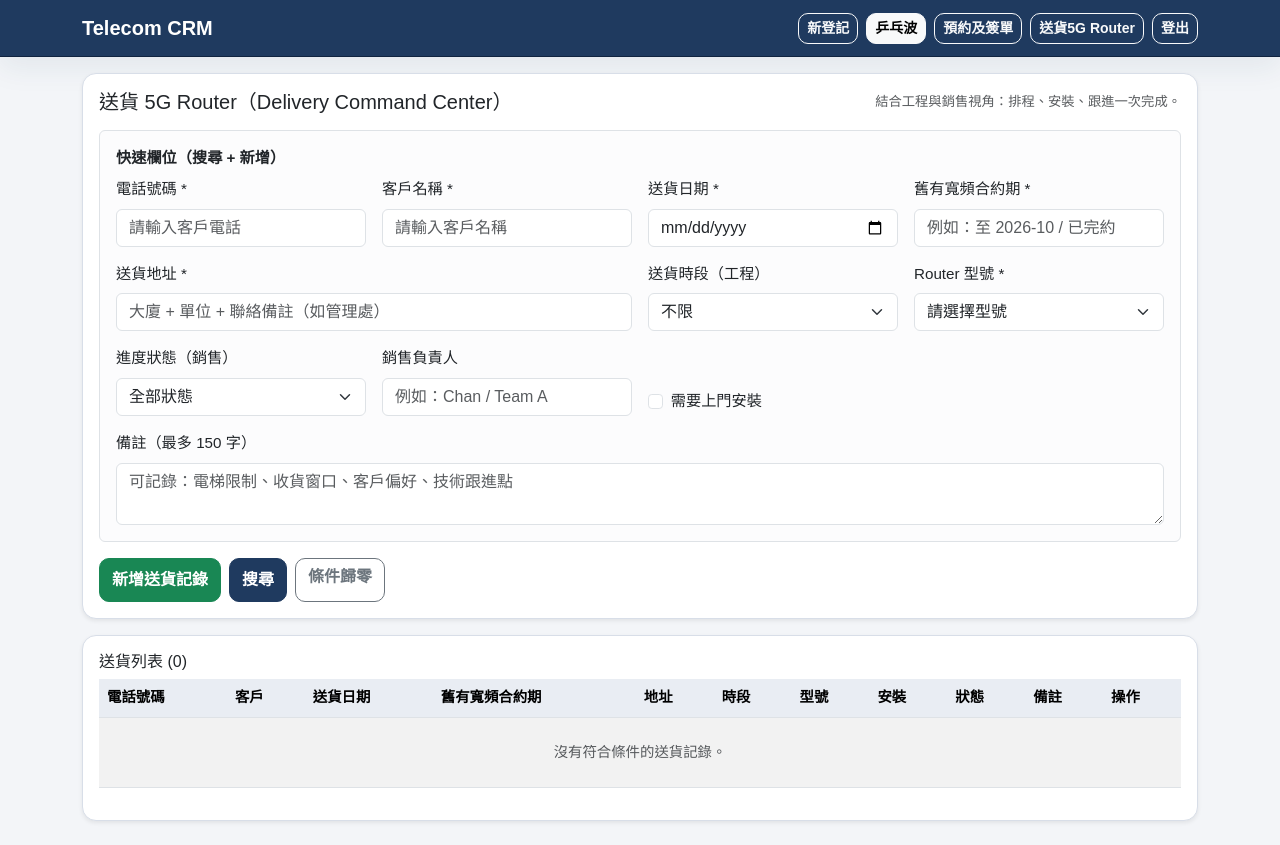
After one commit to japanandykeung1979-tech/super-duper-tribble, a Flask app: page /router-delivery in a window 1280 px wide. The commit adds this page. Run offline with Flask 3, Linux system fonts and the light colour scheme; the visitor is signed in with stand-in values (Sample User, id 1); data that the repository does not hold is empty.

Commit message:
Add 5G router delivery management tab and workflows

```diff
--- a/app.py
+++ b/app.py
@@ -31,6 +31,9 @@ PLAN_OPTIONS = ["5G Basic", "5G Premium", "4.5G Value", "Family Plan", "Data SIM
 TIME_OPTIONS = ["AM", "PM"]
 APPOINTMENT_TELECOM_OPTIONS = ["CSL", "SmarTone", "中國移動", "3HK", "中國聯通", "電訊數碼"]
 APPOINTMENT_OTHER_COMPANY_OPTIONS = ["SmarTone", "CSL", "China Mobile", "中國聯通", "電訊數碼", "其他"]
+ROUTER_MODEL_OPTIONS = ["5G Router Lite", "5G Router Pro", "5G Router Max"]
+DELIVERY_TIME_SLOT_OPTIONS = ["09:00-13:00", "13:00-18:00", "18:00-21:00"]
+DELIVERY_STATUS_OPTIONS = ["待確認", "已約送貨", "已送達", "需技術跟進", "已取消"]
 DATE_FIELDS = ["contract_end_date", "transfer_out_date", "start_date", "replacement_date"]
 MNP_REQUIRED_FIELDS = [
     "english_name",
@@ -119,6 +122,26 @@ def init_db() -> None:
         """
     )
 
+    db.execute(
+        """
+        CREATE TABLE IF NOT EXISTS router_deliveries (
+            id INTEGER PRIMARY KEY AUTOINCREMENT,
+            phone_number TEXT NOT NULL,
+            customer_name TEXT NOT NULL,
+            delivery_address TEXT NOT NULL,
+            delivery_date TEXT,
+            old_broadband_contract_period TEXT,
+            preferred_time_slot TEXT,
+            router_model TEXT NOT NULL,
+            requires_installation INTEGER NOT NULL DEFAULT 0,
+            sales_owner TEXT,
+            status TEXT NOT NULL DEFAULT '待確認',
+            remark TEXT,
+            created_at TEXT NOT NULL
+        )
+        """
+    )
+
     existing_columns = {
         row[1] for row in db.execute("PRAGMA table_info(orders)").fetchall()
     }
@@ -149,6 +172,22 @@ def init_db() -> None:
         if column not in existing_appointment_columns:
             db.execute(f"ALTER TABLE appointments ADD COLUMN {column} {column_type}")
 
+    existing_router_columns = {
+        row[1] for row in db.execute("PRAGMA table_info(router_deliveries)").fetchall()
+    }
+    required_router_columns = {
+        "delivery_date": "TEXT",
+        "old_broadband_contract_period": "TEXT",
+        "preferred_time_slot": "TEXT",
+        "requires_installation": "INTEGER NOT NULL DEFAULT 0",
+        "sales_owner": "TEXT",
+        "status": "TEXT NOT NULL DEFAULT '待確認'",
+        "remark": "TEXT",
+    }
+    for column, column_type in required_router_columns.items():
+        if column not in existing_router_columns:
+            db.execute(f"ALTER TABLE router_deliveries ADD COLUMN {column} {column_type}")
+
     db.executescript(
         """
         CREATE INDEX IF NOT EXISTS idx_orders_created_at ON orders(created_at DESC);
@@ -163,6 +202,9 @@ def init_db() -> None:
         CREATE INDEX IF NOT EXISTS idx_appointments_created_at ON appointments(created_at DESC);
         CREATE INDEX IF NOT EXISTS idx_appointments_phone_number ON appointments(phone_number);
         CREATE INDEX IF NOT EXISTS idx_appointments_contract_end_date ON appointments(contract_end_date);
+        CREATE INDEX IF NOT EXISTS idx_router_deliveries_created_at ON router_deliveries(created_at DESC);
+        CREATE INDEX IF NOT EXISTS idx_router_deliveries_phone_number ON router_deliveries(phone_number);
+        CREATE INDEX IF NOT EXISTS idx_router_deliveries_delivery_date ON router_deliveries(delivery_date);
         """
     )
 
@@ -379,6 +421,81 @@ def insert_appointment(data: dict[str, Any]) -> None:
 def fetch_appointment(appointment_id: int) -> sqlite3.Row | None:
     db = get_db()
     return db.execute("SELECT * FROM appointments WHERE id = ?", (appointment_id,)).fetchone()
+
+
+def build_router_delivery_filters(args) -> tuple[str, list[Any]]:
+    query = "SELECT * FROM router_deliveries WHERE 1=1"
+    params: list[Any] = []
+
+    phone_number = args.get("phone_number", "").strip()
+    customer_name = args.get("customer_name", "").strip()
+    delivery_date = args.get("delivery_date", "").strip()
+    status = args.get("status", "").strip()
+    router_model = args.get("router_model", "").strip()
+    requires_installation = args.get("requires_installation", "").strip()
+    old_broadband_contract_period = args.get("old_broadband_contract_period", "").strip()
+    remark = args.get("remark", "").strip()
+
+    if phone_number:
+        query += " AND phone_number LIKE ?"
+        params.append(f"%{phone_number}%")
+    if customer_name:
+        query += " AND customer_name LIKE ?"
+        params.append(f"%{customer_name}%")
+    if delivery_date:
+        query += " AND delivery_date = ?"
+        params.append(delivery_date)
+    if status in DELIVERY_STATUS_OPTIONS:
+        query += " AND status = ?"
+        params.append(status)
+    if router_model in ROUTER_MODEL_OPTIONS:
+        query += " AND router_model = ?"
+        params.append(router_model)
+    if requires_installation in {"0", "1"}:
+        query += " AND requires_installation = ?"
+        params.append(int(requires_installation))
+    if old_broadband_contract_period:
+        query += " AND old_broadband_contract_period LIKE ?"
+        params.append(f"%{old_broadband_contract_period}%")
+    if remark:
+        query += " AND remark LIKE ?"
+        params.append(f"%{remark}%")
+
+    query += " ORDER BY CASE WHEN delivery_date IS NULL OR delivery_date = '' THEN 1 ELSE 0 END, delivery_date ASC, created_at DESC"
+    return query, params
+
+
+def insert_router_delivery(data: dict[str, Any]) -> None:
+    db = get_db()
+    db.execute(
+        """
+        INSERT INTO router_deliveries (
+            phone_number, customer_name, delivery_address, delivery_date,
+            old_broadband_contract_period, preferred_time_slot, router_model,
+            requires_installation, sales_owner, status, remark, created_at
+        ) VALUES (?, ?, ?, ?, ?, ?, ?, ?, ?, ?, ?, ?)
+        """,
+        (
+            data["phone_number"],
+            data["customer_name"],
+            data["delivery_address"],
+            data.get("delivery_date", ""),
+            data.get("old_broadband_contract_period", ""),
+            data.get("preferred_time_slot", ""),
+            data["router_model"],
+            data.get("requires_installation", 0),
+            data.get("sales_owner", ""),
+            data.get("status", "待確認"),
+            data.get("remark", "")[:150],
+            datetime.now().strftime("%Y-%m-%d %H:%M:%S"),
+        ),
+    )
+    db.commit()
+
+
+def fetch_router_delivery(delivery_id: int) -> sqlite3.Row | None:
+    db = get_db()
+    return db.execute("SELECT * FROM router_deliveries WHERE id = ?", (delivery_id,)).fetchone()
 
 
 def collect_form_data(form, required_fields: list[str]) -> dict[str, Any]:
@@ -982,6 +1099,179 @@ def export_appointments():
     )
 
 
+@app.route("/router-delivery", methods=["GET", "POST"])
+@login_required
+def router_delivery():
+    if request.method == "POST":
+        action = request.form.get("action", "search")
+
+        if action == "search":
+            search_params = {
+                "phone_number": request.form.get("phone_number", "").strip(),
+                "customer_name": request.form.get("customer_name", "").strip(),
+                "delivery_date": request.form.get("delivery_date", "").strip(),
+                "status": request.form.get("status", "").strip(),
+                "router_model": request.form.get("router_model", "").strip(),
+                "requires_installation": "1" if request.form.get("requires_installation") else "",
+                "old_broadband_contract_period": request.form.get("old_broadband_contract_period", "").strip(),
+                "remark": request.form.get("remark", "").strip(),
+            }
+            cleaned_params = {key: value for key, value in search_params.items() if value}
+            return redirect(url_for("router_delivery", **cleaned_params))
+
+        if action == "add":
+            form_data = {
+                "phone_number": request.form.get("phone_number", "").strip(),
+                "customer_name": request.form.get("customer_name", "").strip(),
+                "delivery_address": request.form.get("delivery_address", "").strip(),
+                "delivery_date": request.form.get("delivery_date", "").strip(),
+                "old_broadband_contract_period": request.form.get("old_broadband_contract_period", "").strip(),
+                "preferred_time_slot": request.form.get("preferred_time_slot", "").strip(),
+                "router_model": request.form.get("router_model", "").strip(),
+                "requires_installation": 1 if request.form.get("requires_installation") else 0,
+                "sales_owner": request.form.get("sales_owner", "").strip(),
+                "status": request.form.get("status", "").strip() or "待確認",
+                "remark": request.form.get("remark", "").strip()[:150],
+            }
+
+            if (
+                not form_data["phone_number"]
+                or not form_data["customer_name"]
+                or not form_data["delivery_address"]
+                or not form_data["delivery_date"]
+                or not form_data["old_broadband_contract_period"]
+                or form_data["router_model"] not in ROUTER_MODEL_OPTIONS
+                or form_data["status"] not in DELIVERY_STATUS_OPTIONS
+            ):
+                flash("請填妥必要欄位（電話、客戶、地址、送貨日期、舊有寬頻合約期）。", "danger")
+                return redirect(url_for("router_delivery", **request.args.to_dict(flat=False)))
+
+            if form_data["preferred_time_slot"] and form_data["preferred_time_slot"] not in DELIVERY_TIME_SLOT_OPTIONS:
+                flash("請選擇有效的送貨時段。", "danger")
+                return redirect(url_for("router_delivery", **request.args.to_dict(flat=False)))
+
+            insert_router_delivery(form_data)
+            flash("已新增 5G Router 送貨記錄。", "success")
+            return redirect(url_for("router_delivery", **request.args.to_dict(flat=False)))
+
+        flash("不支援的操作。", "danger")
+        return redirect(url_for("router_delivery", **request.args.to_dict(flat=False)))
+
+    query, params = build_router_delivery_filters(request.args)
+    db = get_db()
+    deliveries = db.execute(query, params).fetchall()
+    return render_template(
+        "router_delivery.html",
+        deliveries=deliveries,
+        router_model_options=ROUTER_MODEL_OPTIONS,
+        delivery_time_slots=DELIVERY_TIME_SLOT_OPTIONS,
+        delivery_status_options=DELIVERY_STATUS_OPTIONS,
+    )
+
+
+@app.route("/router-delivery/<int:delivery_id>/edit", methods=["GET", "POST"])
+@login_required
+def edit_router_delivery(delivery_id: int):
+    delivery = fetch_router_delivery(delivery_id)
+    if delivery is None:
+        flash("找不到該筆送貨記錄。", "danger")
+        return redirect(url_for("router_delivery"))
+
+    if request.method == "POST":
+        form_data = {
+            "phone_number": request.form.get("phone_number", "").strip(),
+            "customer_name": request.form.get("customer_name", "").strip(),
+            "delivery_address": request.form.get("delivery_address", "").strip(),
+            "delivery_date": request.form.get("delivery_date", "").strip(),
+            "old_broadband_contract_period": request.form.get("old_broadband_contract_period", "").strip(),
+            "preferred_time_slot": request.form.get("preferred_time_slot", "").strip(),
+            "router_model": request.form.get("router_model", "").strip(),
+            "requires_installation": 1 if request.form.get("requires_installation") else 0,
+            "sales_owner": request.form.get("sales_owner", "").strip(),
+            "status": request.form.get("status", "").strip(),
+            "remark": request.form.get("remark", "").strip()[:150],
+        }
+        if (
+            not form_data["phone_number"]
+            or not form_data["customer_name"]
+            or not form_data["delivery_address"]
+            or not form_data["delivery_date"]
+            or not form_data["old_broadband_contract_period"]
+            or form_data["router_model"] not in ROUTER_MODEL_OPTIONS
+            or form_data["status"] not in DELIVERY_STATUS_OPTIONS
+        ):
+            flash("資料不完整或包含無效欄位，請檢查後重試。", "danger")
+            return render_template(
+                "edit_router_delivery.html",
+                delivery=form_data,
+                delivery_id=delivery_id,
+                router_model_options=ROUTER_MODEL_OPTIONS,
+                delivery_time_slots=DELIVERY_TIME_SLOT_OPTIONS,
+                delivery_status_options=DELIVERY_STATUS_OPTIONS,
+            )
+
+        if form_data["preferred_time_slot"] and form_data["preferred_time_slot"] not in DELIVERY_TIME_SLOT_OPTIONS:
+            flash("請選擇有效的送貨時段。", "danger")
+            return render_template(
+                "edit_router_delivery.html",
+                delivery=form_data,
+                delivery_id=delivery_id,
+                router_model_options=ROUTER_MODEL_OPTIONS,
+                delivery_time_slots=DELIVERY_TIME_SLOT_OPTIONS,
+                delivery_status_options=DELIVERY_STATUS_OPTIONS,
+            )
+
+        db = get_db()
+        db.execute(
+            """
+            UPDATE router_deliveries
+            SET phone_number = ?, customer_name = ?, delivery_address = ?, delivery_date = ?,
+                old_broadband_contract_period = ?, preferred_time_slot = ?, router_model = ?,
+                requires_installation = ?, sales_owner = ?, status = ?, remark = ?
+            WHERE id = ?
+            """,
+            (
+                form_data["phone_number"],
+                form_data["customer_name"],
+                form_data["delivery_address"],
+                form_data["delivery_date"],
+                form_data["old_broadband_contract_period"],
+                form_data["preferred_time_slot"],
+                form_data["router_model"],
+                form_data["requires_installation"],
+                form_data["sales_owner"],
+                form_data["status"],
+                form_data["remark"],
+                delivery_id,
+            ),
+        )
+        db.commit()
+        flash("送貨記錄已更新。", "success")
+        return redirect(url_for("router_delivery"))
+
+    return render_template(
+        "edit_router_delivery.html",
+        delivery=delivery,
+        delivery_id=delivery_id,
+        router_model_options=ROUTER_MODEL_OPTIONS,
+        delivery_time_slots=DELIVERY_TIME_SLOT_OPTIONS,
+        delivery_status_options=DELIVERY_STATUS_OPTIONS,
+    )
+
+
+@app.post("/router-delivery/<int:delivery_id>/delete")
+@login_required
+def delete_router_delivery(delivery_id: int):
+    db = get_db()
+    cursor = db.execute("DELETE FROM router_deliveries WHERE id = ?", (delivery_id,))
+    db.commit()
+    if cursor.rowcount:
+        flash("送貨記錄已刪除。", "success")
+    else:
+        flash("找不到要刪除的送貨記錄。", "danger")
+    return redirect(url_for("router_delivery", **request.args.to_dict(flat=False)))
+
+
 @app.get("/dashboard/export")
 @login_required
 def export_orders():
--- a/templates/base.html
+++ b/templates/base.html
@@ -131,6 +131,7 @@
           <a class="btn btn-outline-light btn-sm" href="{{ url_for('mnp_form') }}">新登記</a>
           <a class="btn btn-light btn-sm" href="{{ url_for('dashboard') }}">乒乓波</a>
           <a class="btn btn-outline-light btn-sm" href="{{ url_for('appointments') }}">預約及簽單</a>
+          <a class="btn btn-outline-light btn-sm" href="{{ url_for('router_delivery') }}">送貨5G Router</a>
           <a class="btn btn-outline-light btn-sm" href="{{ url_for('logout') }}">登出</a>
         </div>
       </div>
--- /dev/null
+++ b/templates/router_delivery.html
@@ -0,0 +1,144 @@
+{% extends 'base.html' %}
+{% block title %}送貨5G Router - Telecom CRM{% endblock %}
+{% block content %}
+<div class="card shadow-sm mb-3">
+  <div class="card-body">
+    <div class="d-flex flex-column flex-lg-row justify-content-between align-items-lg-center gap-2 mb-3">
+      <h2 class="h5 mb-0">送貨 5G Router（Delivery Command Center）</h2>
+      <small class="text-muted">結合工程與銷售視角：排程、安裝、跟進一次完成。</small>
+    </div>
+
+    <form method="post" class="row g-3 align-items-end">
+      <input type="hidden" name="_csrf_token" value="{{ csrf_token }}">
+      <div class="col-12">
+        <div class="border rounded p-3 bg-light-subtle">
+          <div class="fw-semibold mb-2">快速欄位（搜尋 + 新增）</div>
+          <div class="row g-3 align-items-end">
+            <div class="col-12 col-lg-3">
+              <label class="form-label">電話號碼 *</label>
+              <input type="tel" class="form-control" name="phone_number" value="{{ request.args.get('phone_number','') }}" placeholder="請輸入客戶電話">
+            </div>
+            <div class="col-12 col-lg-3">
+              <label class="form-label">客戶名稱 *</label>
+              <input type="text" class="form-control" name="customer_name" value="{{ request.args.get('customer_name','') }}" placeholder="請輸入客戶名稱">
+            </div>
+            <div class="col-12 col-lg-3">
+              <label class="form-label">送貨日期 *</label>
+              <input type="date" class="form-control" name="delivery_date" value="{{ request.args.get('delivery_date','') }}">
+            </div>
+            <div class="col-12 col-lg-3">
+              <label class="form-label">舊有寬頻合約期 *</label>
+              <input type="text" class="form-control" name="old_broadband_contract_period" value="{{ request.args.get('old_broadband_contract_period','') }}" placeholder="例如：至 2026-10 / 已完約">
+            </div>
+
+            <div class="col-12 col-lg-6">
+              <label class="form-label">送貨地址 *</label>
+              <input type="text" class="form-control" name="delivery_address" placeholder="大廈 + 單位 + 聯絡備註（如管理處）">
+            </div>
+            <div class="col-12 col-lg-3">
+              <label class="form-label">送貨時段（工程）</label>
+              <select class="form-select" name="preferred_time_slot">
+                <option value="">不限</option>
+                {% for option in delivery_time_slots %}
+                <option value="{{ option }}">{{ option }}</option>
+                {% endfor %}
+              </select>
+            </div>
+            <div class="col-12 col-lg-3">
+              <label class="form-label">Router 型號 *</label>
+              <select class="form-select" name="router_model">
+                <option value="">請選擇型號</option>
+                {% for option in router_model_options %}
+                <option value="{{ option }}" {% if request.args.get('router_model','') == option %}selected{% endif %}>{{ option }}</option>
+                {% endfor %}
+              </select>
+            </div>
+
+            <div class="col-12 col-lg-3">
+              <label class="form-label">進度狀態（銷售）</label>
+              <select class="form-select" name="status">
+                <option value="">全部狀態</option>
+                {% for option in delivery_status_options %}
+                <option value="{{ option }}" {% if request.args.get('status','') == option %}selected{% endif %}>{{ option }}</option>
+                {% endfor %}
+              </select>
+            </div>
+            <div class="col-12 col-lg-3">
+              <label class="form-label">銷售負責人</label>
+              <input type="text" class="form-control" name="sales_owner" placeholder="例如：Chan / Team A">
+            </div>
+            <div class="col-12 col-lg-3">
+              <div class="form-check mt-4">
+                <input class="form-check-input" type="checkbox" value="1" id="requires-installation" name="requires_installation" {% if request.args.get('requires_installation','') == '1' %}checked{% endif %}>
+                <label class="form-check-label" for="requires-installation">需要上門安裝</label>
+              </div>
+            </div>
+            <div class="col-12">
+              <label class="form-label">備註（最多 150 字）</label>
+              <textarea class="form-control" name="remark" rows="2" maxlength="150" placeholder="可記錄：電梯限制、收貨窗口、客戶偏好、技術跟進點">{{ request.args.get('remark','') }}</textarea>
+            </div>
+          </div>
+        </div>
+      </div>
+
+      <div class="col-12 d-grid d-md-flex gap-2 quick-actions">
+        <button class="btn btn-success" type="submit" name="action" value="add">新增送貨記錄</button>
+        <button class="btn btn-primary" type="submit" name="action" value="search">搜尋</button>
+        <a class="btn btn-outline-secondary" href="{{ url_for('router_delivery') }}">條件歸零</a>
+      </div>
+    </form>
+  </div>
+</div>
+
+<div class="card shadow-sm">
+  <div class="card-body">
+    <h2 class="h6">送貨列表 ({{ deliveries|length }})</h2>
+    <div class="table-responsive">
+      <table class="table table-striped table-hover align-middle">
+        <thead>
+          <tr>
+            <th>電話號碼</th>
+            <th>客戶</th>
+            <th>送貨日期</th>
+            <th>舊有寬頻合約期</th>
+            <th>地址</th>
+            <th>時段</th>
+            <th>型號</th>
+            <th>安裝</th>
+            <th>狀態</th>
+            <th>備註</th>
+            <th>操作</th>
+          </tr>
+        </thead>
+        <tbody>
+          {% for item in deliveries %}
+          <tr>
+            <td>{{ item['phone_number'] }}</td>
+            <td>{{ item['customer_name'] }}</td>
+            <td>{{ item['delivery_date'] or '-' }}</td>
+            <td>{{ item['old_broadband_contract_period'] or '-' }}</td>
+            <td class="cell-note">{{ item['delivery_address'] }}</td>
+            <td>{{ item['preferred_time_slot'] or '-' }}</td>
+            <td>{{ item['router_model'] }}</td>
+            <td>{{ '需要' if item['requires_installation'] else '不需要' }}</td>
+            <td>{{ item['status'] }}</td>
+            <td class="cell-note">{{ item['remark'] or '-' }}</td>
+            <td class="cell-actions">
+              <div class="d-flex gap-2">
+                <a class="btn btn-sm btn-outline-primary" href="{{ url_for('edit_router_delivery', delivery_id=item['id']) }}">編輯</a>
+                <form method="post" action="{{ url_for('delete_router_delivery', delivery_id=item['id'], **request.args.to_dict(flat=False)) }}" onsubmit="return confirm('確定要刪除此筆送貨記錄嗎？');">
+                  <input type="hidden" name="_csrf_token" value="{{ csrf_token }}">
+                  <button type="submit" class="btn btn-sm btn-outline-danger">刪除</button>
+                </form>
+              </div>
+            </td>
+          </tr>
+          {% else %}
+          <tr><td colspan="11" class="text-center text-muted py-4">沒有符合條件的送貨記錄。</td></tr>
+          {% endfor %}
+        </tbody>
+      </table>
+    </div>
+  </div>
+</div>
+{% endblock %}
```
Also changed, not shown: templates/edit_router_delivery.html (added, +85 -0 lines).
